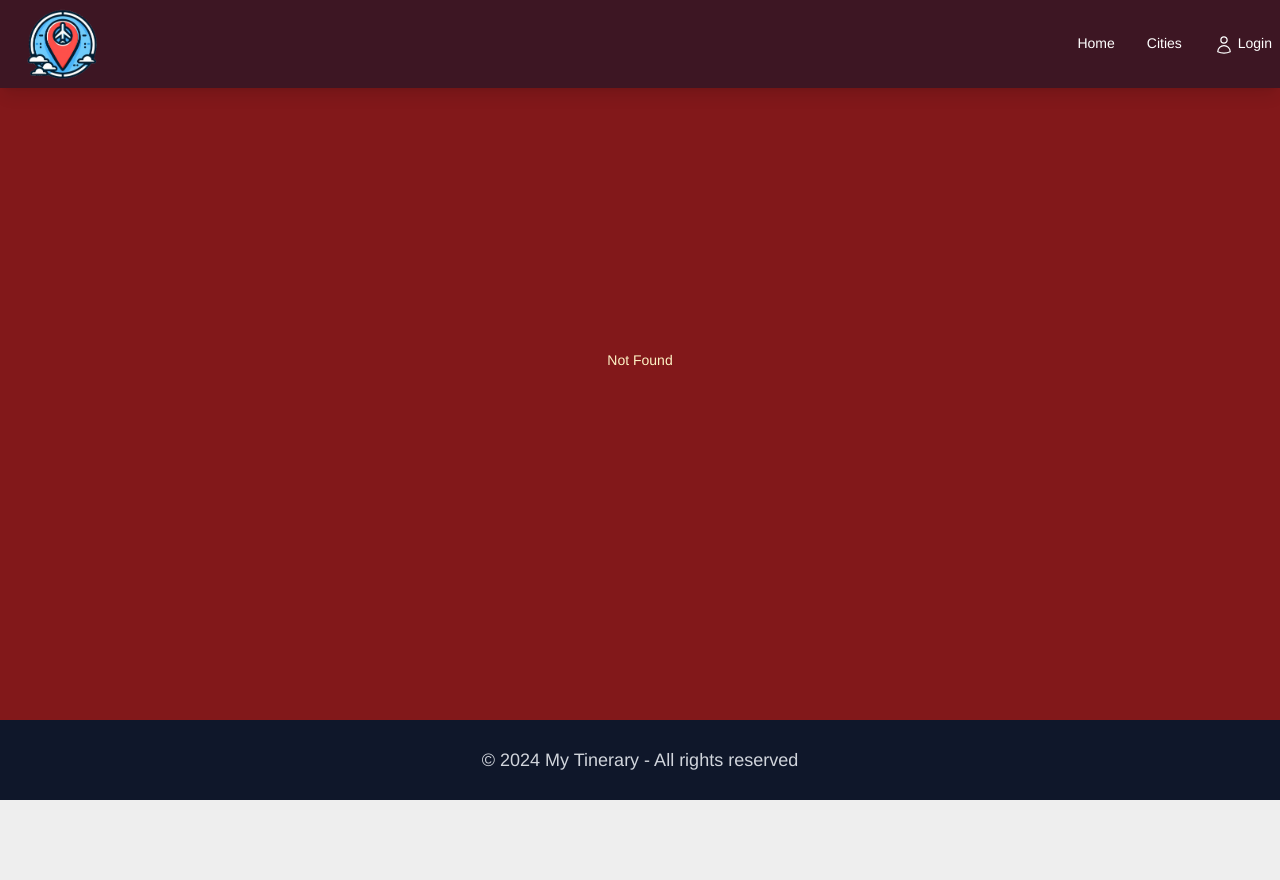
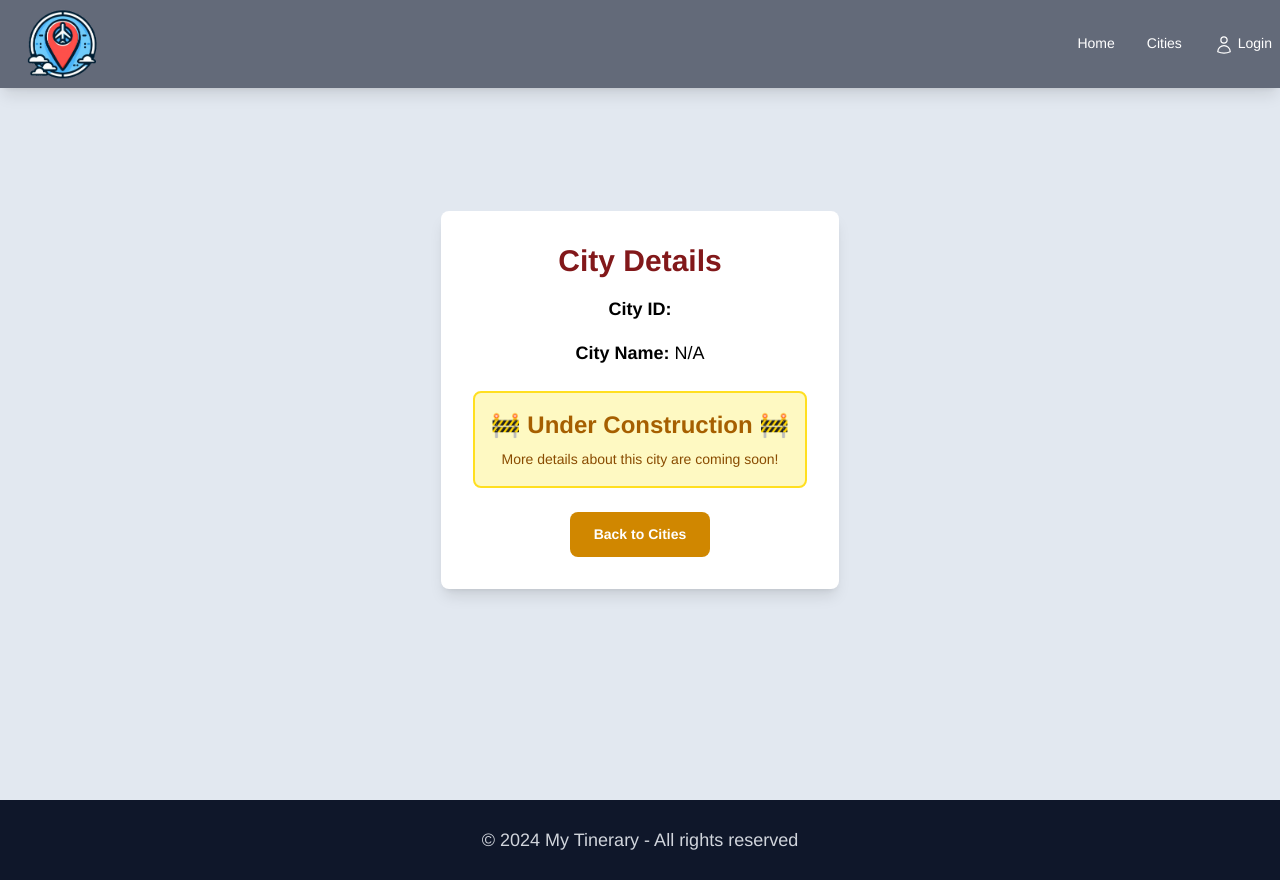
Before and after one commit to Riccamach29/mytinerary_RicardoCamacho, a React (Vite) app: page /details in a window 1280 px wide. Before the commit this address had no page. Before the commit the page ends 800 px from the top, so only its background shows below. Built offline with nearby package versions, Linux system fonts and the light colour scheme.

Commit message:
Se modifica componente boton, se agrega nueva ruta details y se agrega nuevo componente details

```diff
--- a/src/App.jsx
+++ b/src/App.jsx
@@ -3,6 +3,7 @@ import HeroSection from './components/HeroSection'
 import Home from './components/Home'
 import Login from './components/Login'
 import Cities from './components/Cities'
+import Details from './components/Details'
 import NotFound from './components/NotFound'
 import HeroLayout from './layouts/HeroLayout'
 import MainLayout from './layouts/MainLayout'
@@ -39,6 +40,10 @@ const router = createBrowserRouter([
         path: "/login",
         element: <Login />,
       },
+      {
+        path: "/details",
+        element: <Details />,
+      },
     ],
   },
 ]);
--- a/src/components/Button.jsx
+++ b/src/components/Button.jsx
@@ -1,12 +1,27 @@
 import { useNavigate } from "react-router-dom";
 
-export default function Button({ ruta, text }) {
+export default function Button({
+  ruta,
+  text,
+  cityId = null,
+  state = null
+}) {
     const navigate = useNavigate();
+
+    const handleNavigation = () => {
+        if (cityId) {
+            // Navegar a la ruta de detalles con el ID como parámetro de búsqueda
+            navigate(`${ruta}?cityId=${cityId}`, { state });
+        } else {
+            // Navegación estándar si no se proporciona cityId
+            navigate(ruta);
+        }
+    };
 
     return (
         <button
-            onClick={() => navigate(ruta)}
-            className=" px-6 py-3 bg-yellow-600 text-white font-semibold rounded-lg hover:bg-yellow-500 transition duration-300"
+            onClick={handleNavigation}
+            className="px-6 py-3 bg-yellow-600 text-white font-semibold rounded-lg hover:bg-yellow-500 transition duration-300"
         >
             {text}
         </button>
--- /dev/null
+++ b/src/components/Details.jsx
@@ -0,0 +1,38 @@
+import { useLocation } from 'react-router-dom';
+import Button from '../components/Button';
+
+export default function CityDetails() {
+  const location = useLocation();
+  const searchParams = new URLSearchParams(location.search);
+  const cityId = searchParams.get('cityId');
+
+  const { cityData } = location.state || {};
+
+  return (
+    <div className="min-h-screen bg-[#e2e8f0] flex flex-col items-center justify-center p-6">
+      <div className="bg-white rounded-lg shadow-lg p-8 text-center">
+        <h1 className="text-3xl font-bold text-red-900 mb-4">City Details</h1>
+
+        <div className="space-y-4">
+          <p className="text-lg">
+            <span className="font-semibold">City ID:</span> {cityId}
+          </p>
+          <p className="text-lg">
+            <span className="font-semibold">City Name:</span> {cityData?.name || 'N/A'}
+          </p>
+
+          <div className="mt-6 p-4 bg-yellow-100 border-2 border-yellow-300 rounded-lg">
+            <h2 className="text-2xl font-bold text-yellow-700">🚧 Under Construction 🚧</h2>
+            <p className="text-yellow-800 mt-2">
+              More details about this city are coming soon!
+            </p>
+          </div>
+        </div>
+
+        <div className="mt-6">
+          <Button ruta="/cities" text="Back to Cities" />
+        </div>
+      </div>
+    </div>
+  );
+}
--- a/src/components/PrintCard.jsx
+++ b/src/components/PrintCard.jsx
@@ -1,3 +1,5 @@
+import Button from "./Button";
+
 const PrintCard = ({ city }) => {
   return (
     <div
@@ -40,28 +42,16 @@ const PrintCard = ({ city }) => {
           </p>
         </div>
 
-        {/* Landmarks */}
-        <div className="mt-4 w-full">
-          <h3 className="text-lg font-semibold mb-2">Landmarks</h3>
-          <div className="space-y-2 max-h-40 overflow-y-auto">
-            {city.landmarks.map((landmark, index) => (
-              <div
-                key={index}
-                className="flex items-center gap-2 bg-white/20 p-2 rounded"
-              >
-                <img
-                  src={landmark.photo}
-                  alt={landmark.name}
-                  className="w-12 h-12 rounded object-cover"
-                />
-                <div className="text-left">
-                  <p className="text-sm font-medium">{landmark.name}</p>
-                  <p className="text-xs">{landmark.description}</p>
-                </div>
-              </div>
-            ))}
-          </div>
-        </div>
+        {/* Botón de reserva */}
+        <div className="mt-4">
+        <Button
+          ruta="/details"
+          text="Details"
+          cityId={city._id}
+          state={{ cityData: city }}
+        />
+      </div>
+
       </div>
     </div>
   );
```
